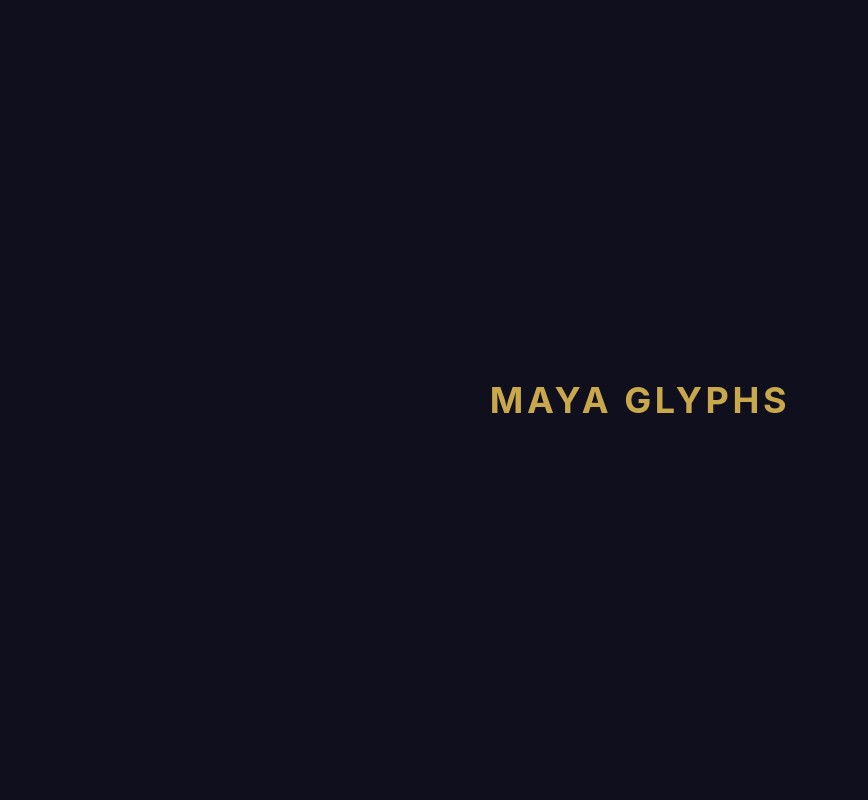
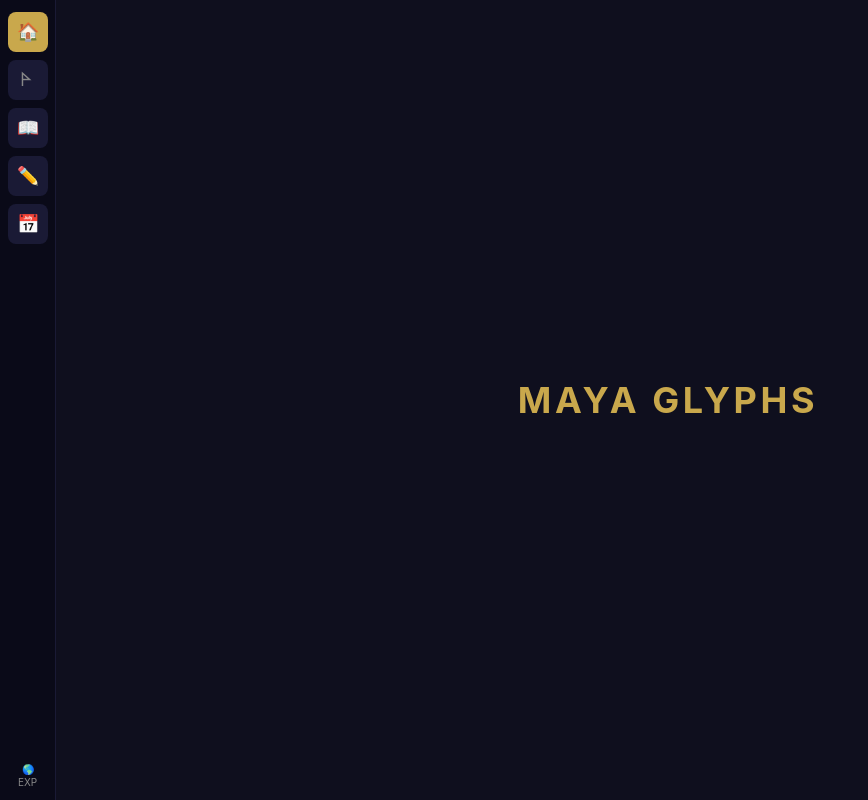
Before and after one commit to Heloqui/maya-translator, a Next.js app: page / in a window 1280 px wide. Shown: the whole page, without its empty margins (0-868 px from the left). Built offline with nearby package versions, Linux system fonts and the light colour scheme.

Commit message:
feat: add mode context (localStorage) + sidebar navigation
Co-Authored-By: Claude Opus 4.6 (1M context) <noreply@anthropic.com>

```diff
--- a/src/app/layout.js
+++ b/src/app/layout.js
@@ -1,4 +1,6 @@
 import './globals.css'
+import { ModeProvider } from '@/lib/modes'
+import Sidebar from '@/components/Sidebar'
 
 export const metadata = {
   title: 'Maya Glyphs — Traductor de Jeroglíficos Mayas',
@@ -9,7 +11,12 @@ export default function RootLayout({ children }) {
   return (
     <html lang="es">
       <body className="min-h-screen bg-maya-bg text-maya-text antialiased">
-        {children}
+        <ModeProvider>
+          <Sidebar />
+          <main className="md:ml-14 pb-16 md:pb-0">
+            {children}
+          </main>
+        </ModeProvider>
       </body>
     </html>
   )
--- /dev/null
+++ b/src/components/ModeSelector.jsx
@@ -0,0 +1,24 @@
+'use client'
+import { useMode } from '@/lib/modes'
+
+export default function ModeSelector() {
+  const { mode, changeMode, modes } = useMode()
+
+  return (
+    <div className="flex gap-2 justify-center">
+      {Object.entries(modes).map(([key, { label, icon }]) => (
+        <button
+          key={key}
+          onClick={() => changeMode(key)}
+          className={`px-4 py-1.5 rounded-full text-sm font-medium transition-colors ${
+            mode === key
+              ? 'bg-maya-gold text-maya-bg'
+              : 'bg-maya-surface text-maya-muted border border-maya-border hover:border-maya-gold'
+          }`}
+        >
+          {icon} {label}
+        </button>
+      ))}
+    </div>
+  )
+}
--- /dev/null
+++ b/src/components/Sidebar.jsx
@@ -0,0 +1,63 @@
+'use client'
+import Link from 'next/link'
+import { usePathname } from 'next/navigation'
+import { useMode } from '@/lib/modes'
+
+const NAV_ITEMS = [
+  { href: '/', icon: '🏠', label: 'Inicio' },
+  { href: '/syllabary', icon: '𐊀', label: 'Silabario' },
+  { href: '/dictionary', icon: '📖', label: 'Diccionario' },
+  { href: '/transliterator', icon: '✏️', label: 'Transliterador' },
+  { href: '/calendar', icon: '📅', label: 'Calendario' },
+]
+
+export default function Sidebar() {
+  const pathname = usePathname()
+  const { mode, modes } = useMode()
+
+  return (
+    <>
+      {/* Desktop sidebar */}
+      <nav className="hidden md:flex fixed left-0 top-0 bottom-0 w-14 bg-maya-darker flex-col items-center py-3 gap-2 border-r border-maya-surface z-50">
+        {NAV_ITEMS.map(({ href, icon, label }) => {
+          const active = pathname === href
+          return (
+            <Link
+              key={href}
+              href={href}
+              title={label}
+              className={`w-10 h-10 rounded-lg flex items-center justify-center text-lg transition-colors ${
+                active ? 'bg-maya-gold text-maya-bg' : 'bg-maya-surface text-maya-muted hover:bg-maya-border'
+              }`}
+            >
+              {icon}
+            </Link>
+          )
+        })}
+        <div className="flex-1" />
+        <div className="text-[10px] text-maya-muted text-center leading-tight">
+          {modes[mode]?.icon}<br />{modes[mode]?.label.slice(0, 3).toUpperCase()}
+        </div>
+      </nav>
+
+      {/* Mobile bottom tab bar */}
+      <nav className="md:hidden fixed bottom-0 left-0 right-0 h-14 bg-maya-darker flex items-center justify-around border-t border-maya-surface z-50">
+        {NAV_ITEMS.map(({ href, icon, label }) => {
+          const active = pathname === href
+          return (
+            <Link
+              key={href}
+              href={href}
+              className={`flex flex-col items-center gap-0.5 text-xs ${
+                active ? 'text-maya-gold' : 'text-maya-muted'
+              }`}
+            >
+              <span className="text-lg">{icon}</span>
+              <span className="text-[9px]">{label}</span>
+            </Link>
+          )
+        })}
+      </nav>
+    </>
+  )
+}
--- /dev/null
+++ b/src/lib/modes.js
@@ -0,0 +1,36 @@
+'use client'
+import { createContext, useContext, useState, useEffect } from 'react'
+
+const ModeContext = createContext()
+
+const MODES = {
+  explorador: { label: 'Explorador', icon: '🌎' },
+  estudiante: { label: 'Estudiante', icon: '🎓' },
+  investigador: { label: 'Investigador', icon: '🔬' },
+}
+
+export function ModeProvider({ children }) {
+  const [mode, setMode] = useState('explorador')
+
+  useEffect(() => {
+    const saved = localStorage.getItem('maya-mode')
+    if (saved && MODES[saved]) setMode(saved)
+  }, [])
+
+  function changeMode(newMode) {
+    setMode(newMode)
+    localStorage.setItem('maya-mode', newMode)
+  }
+
+  return (
+    <ModeContext.Provider value={{ mode, changeMode, modes: MODES }}>
+      {children}
+    </ModeContext.Provider>
+  )
+}
+
+export function useMode() {
+  const ctx = useContext(ModeContext)
+  if (!ctx) throw new Error('useMode must be used within ModeProvider')
+  return ctx
+}
```
Also changed, not shown: jsconfig.json (added, +8 -0 lines).
